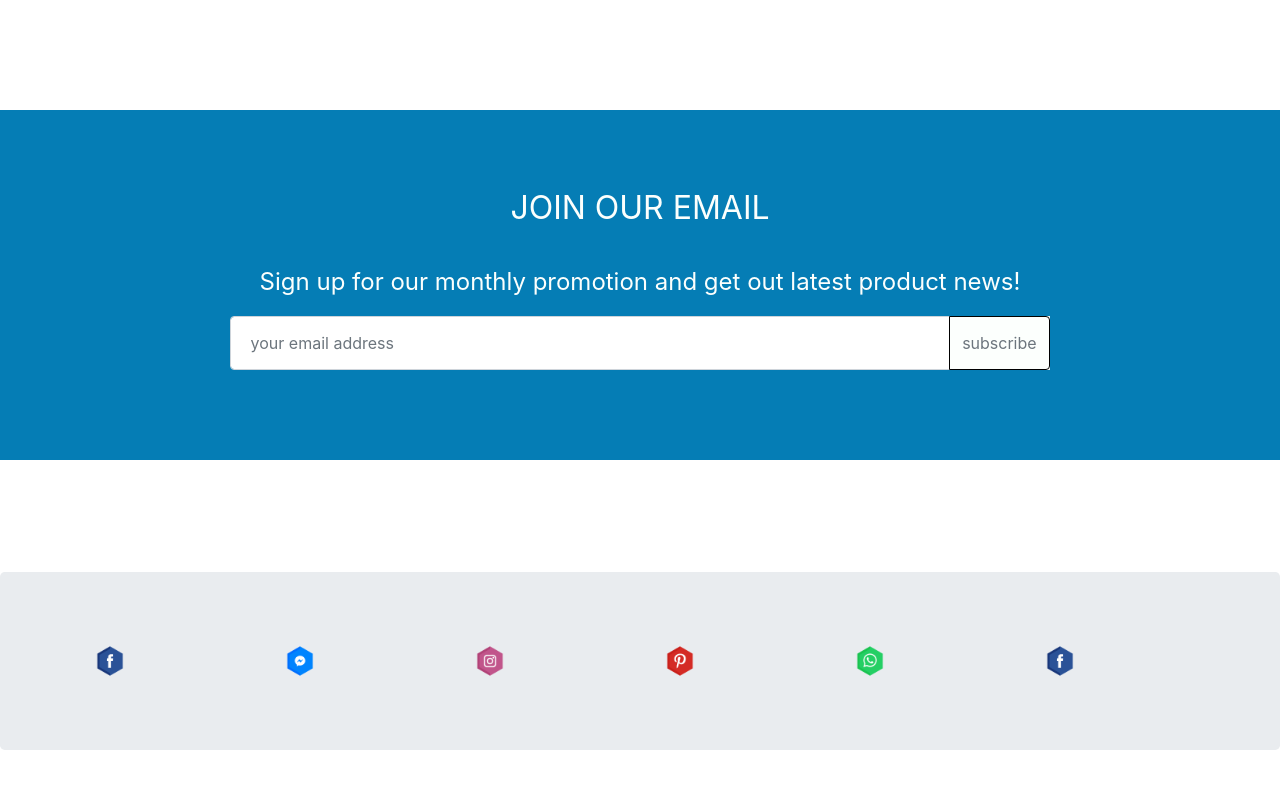
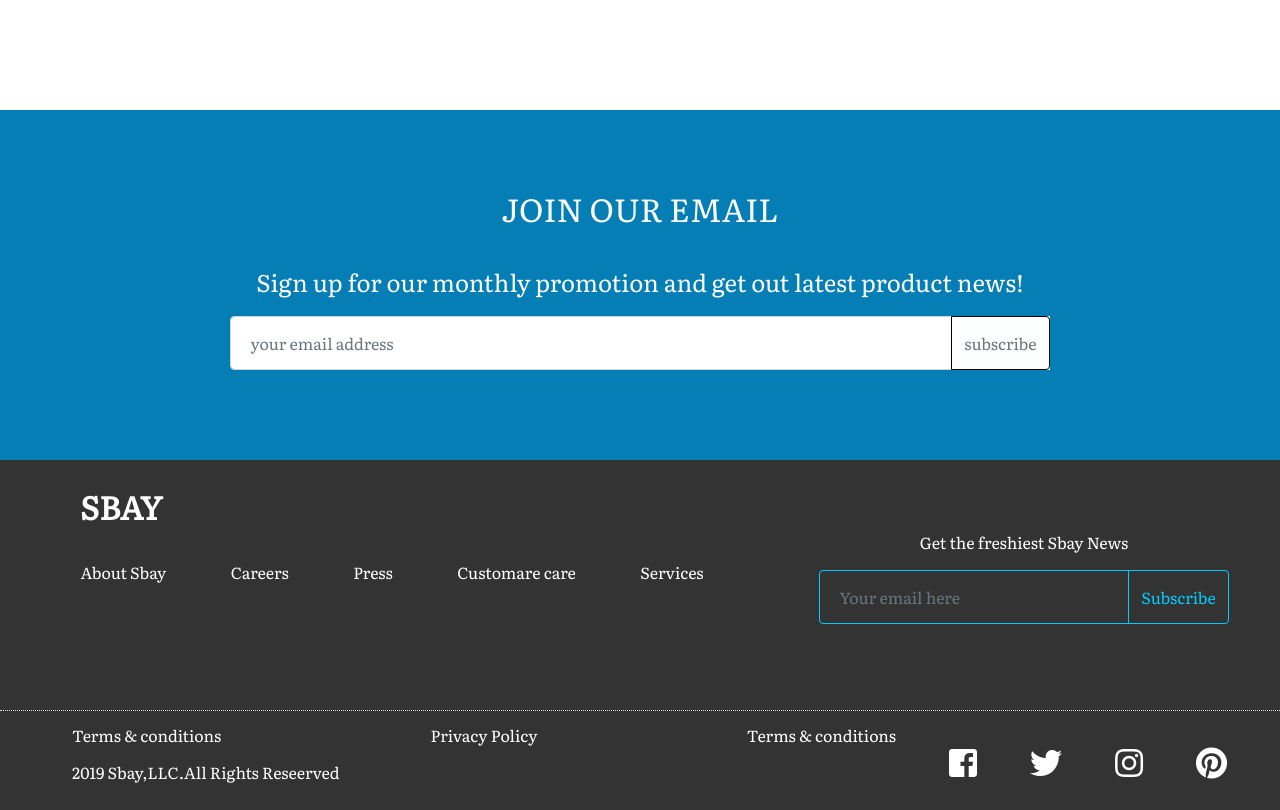
Before and after one commit to sbay-mrz/sbay-mern-app, a React (Create React App) app in the folder client/: page / in a window 1280 px wide. Shown: the part 4173-4983 px from the top of the page. Before the commit the page ends 4955 px from the top, so only its background shows below. Built offline with nearby package versions, Linux system fonts and the light colour scheme; no server answers; a web font is replaced by a local one.

Commit message:
front page styles

```diff
--- a/client/public/index.html
+++ b/client/public/index.html
@@ -6,7 +6,9 @@
     <meta name="viewport" content="width=device-width, initial-scale=1, shrink-to-fit=no">
     <meta name="theme-color" content="#000000">
     <link rel="stylesheet" href="https://fonts.googleapis.com/css?family=Roboto:300,400,500">
-
+<!-- material ui -->
+<link rel="stylesheet" href="https://fonts.googleapis.com/css?family=Roboto:300,400,500,700&display=swap" />
+<link rel="stylesheet" href="https://fonts.googleapis.com/icon?family=Material+Icons" />
 <!-- react bootstarp -->
 <script src="https://unpkg.com/react/umd/react.production.js" crossorigin />
 
@@ -63,6 +65,7 @@
 <link href="https://fonts.googleapis.com/css?family=Sigmar+One" rel="stylesheet">
 <link href="https://fonts.googleapis.com/css?family=Farsan" rel="stylesheet">
 <link href="https://fonts.googleapis.com/css?family=Lato&display=swap" rel="stylesheet">
+<link href="https://fonts.googleapis.com/css?family=Literata&display=swap" rel="stylesheet">
 <!--  -->
 
     <title>React App</title>
--- a/client/src/App.css
+++ b/client/src/App.css
@@ -3,6 +3,7 @@ body{
   color:black;
   font-family: 'serif';
  background-color: #FCFFFD; */
+ font-family: 'Literata', serif;
 
 }
 
@@ -205,6 +206,9 @@ width: 50% !important;
 .c-profile-div-one,.c-profile-div-two{
   width: 100% !important;
 }
+.newFP{
+  display: none !important;
+}
 
 }
 /* slider styles */
@@ -263,14 +267,14 @@ bg-img,.bg-img2{
 
  .card-heading{
    text-align: center;
-   font-family: 'Lato', sans-serif;
+   font-family: 'Literata', serif;
    margin-bottom: 2rem;
  }
  .icons-size-cart{
    font-size: 1.2rem;
  }
  .productFontsize{
-  font-size: 1rem;
+  font-size: 0.9rem;
     font-weight: bold;
     text-transform: uppercase;
     text-align: center;
@@ -285,7 +289,7 @@ bg-img,.bg-img2{
 
 }
 .icons{
-  font-family: Arial, Helvetica, sans-serif;
+  font-family: 'Literata', serif;
   color: black;
   text-align: center;
 }
@@ -301,7 +305,7 @@ bg-img,.bg-img2{
   justify-content: center;
   align-items: center;
   margin-top: 7rem;
-  margin-bottom: 7rem;
+
 }
 .extra-one>.input-group{
   width: 64% !important;
@@ -609,3 +613,113 @@ box-shadow: 0px 0px 13px 1px rgba(0,0,0,0.5) !important;
   text-transform: uppercase;
 }
 /*  products end */
+/* new footer style */
+.newFP{
+  color: white;
+  width: 100%;
+  height: 350px;
+  background-color:#333;
+
+}
+.mainOne{
+  display: flex;
+  width: 100%;
+  height: 250px;
+
+}
+.mainTwo{
+  border-top:1px dotted #e1e1e1;
+  align-items: center;
+  display: flex;
+  width: 100%;
+  height: 100px;
+
+}
+.oneChild{
+  padding-left: 1rem;
+  display: flex;
+  flex-direction: column;
+  width: 60%;
+  height: 250px;
+
+}
+.twoChild{
+width: 40%;
+height: 250px;
+
+display: flex;
+justify-content: center;
+align-items: center;
+flex-direction: column;
+
+}
+.firstChild{
+  align-items: center;
+  padding-left: 4rem;
+  display: flex;
+  justify-content: flex-start;
+  width: 100%;
+  height: 100px;
+
+}
+.secondChild{
+ display: flex;
+ justify-content: space-evenly;
+
+  width: 100%;
+  height: 150px;
+
+}
+.secondChild >Link,.secP{
+  color: white !important;
+}
+.twoChild>.input-group{
+  width: 80% !important;
+  background-color: transparent !important;
+}
+.twoChild>.input-group>.form-control{
+  background-color: transparent !important;
+  border-color: #00ccff !important;
+  color: #00ccff !important;
+}
+.secondchildOne{
+ width: 70%;
+ height: 75px;
+ padding-left: 4.5rem;
+
+}
+.secOne{
+display: flex;
+justify-content: space-between;
+height: 36.5px;
+
+}
+.secTwo{
+
+height: 36.5px;
+}
+.secondchildTwo{
+width: 30%;
+height: 75px;
+display: flex;
+justify-content: space-evenly;
+align-items: center;
+
+}
+.newfoo > button{
+background-color: transparent !important;
+border-color: #00ccff !important;
+color: #00ccff !important;
+
+
+}
+.twoChild>.input-group>.input-group-append{
+  background-color: transparent !important;
+}
+.firstChild >h2{
+  font-weight: 900 !important;
+}
+.fooicon{
+  font-size: 2rem !important;
+}
+/* end */
--- a/client/src/App.js
+++ b/client/src/App.js
@@ -14,6 +14,7 @@ import Categories2 from './Components/Categories2';
 import CardTwo from './Components/CardTwo';
 import ExtraContent from './Components/ExtraContent';
 import NewSlider from './Components/NewSlider';
+import NewFooter from './Components/newFooter';
 
 
 class App extends Component {
@@ -31,7 +32,7 @@ class App extends Component {
          {/* <Categories/> */}
          <Products/>
          <ExtraContent/>
-        <Footers/>
+        <NewFooter/>
       </div>
     );
   }
--- /dev/null
+++ b/client/src/Components/newFooter.js
@@ -0,0 +1,78 @@
+import React from "react";
+import "../App.css";
+import { Link } from "react-router-dom";
+
+class NewFolder extends React.Component {
+  render() {
+    return (
+      <div className="newFP">
+        <div className="mainOne">
+          <div className="oneChild">
+            <div className="firstChild">
+              <h2>SBAY</h2>
+            </div>
+            <div className="secondChild">
+              <Link to="/" className="secP">
+                About Sbay
+              </Link>
+              <Link to="/" className="secP">
+                Careers
+              </Link>
+              <Link to="/" className="secP">
+                Press
+              </Link>
+              <Link to="/" className="secP">
+                Customare care
+              </Link>
+              <Link to="/" className="secP">
+                Services
+              </Link>
+            </div>
+          </div>
+          <div className="twoChild">
+          <p>Get the freshiest Sbay News</p>
+            <div class="input-group mb-3 ">
+              <input
+                type="text"
+                class="form-control"
+                placeholder="Your email here"
+                aria-label="Recipient's username"
+                aria-describedby="button-addon2"
+              />
+              <div class="input-group-append newfoo">
+                <button
+                  class="btn btn-outline-secondary "
+                  type="button"
+                  id="button-addon2"
+                >
+                  Subscribe
+                </button>
+              </div>
+            </div>
+          </div>
+        </div>
+        <div className="mainTwo" >
+        <div className="secondchildOne">
+        <div className="secOne">
+            <Link to="/" className="secP">Terms & conditions</Link>
+            <Link to="/" className="secP">Privacy Policy</Link>
+            <Link to="/" className="secP">Terms & conditions</Link>
+
+        </div>
+        <div className="secTwo">
+        <p>2019 Sbay,LLC.All Rights Reseerved</p>
+        </div>
+    </div>
+    <div className="secondchildTwo">
+        <span className="fooicon"><i class="fab fa-facebook-square"></i></span>
+        <span className="fooicon"><i class="fab fa-twitter"></i></span>
+        <span className="fooicon"><i class="fab fa-instagram"></i></span>
+        <span className="fooicon"><i class="fab fa-pinterest"></i></span>
+    </div>
+        </div>
+      </div>
+
+    );
+  }
+}
+export default NewFolder;
```
